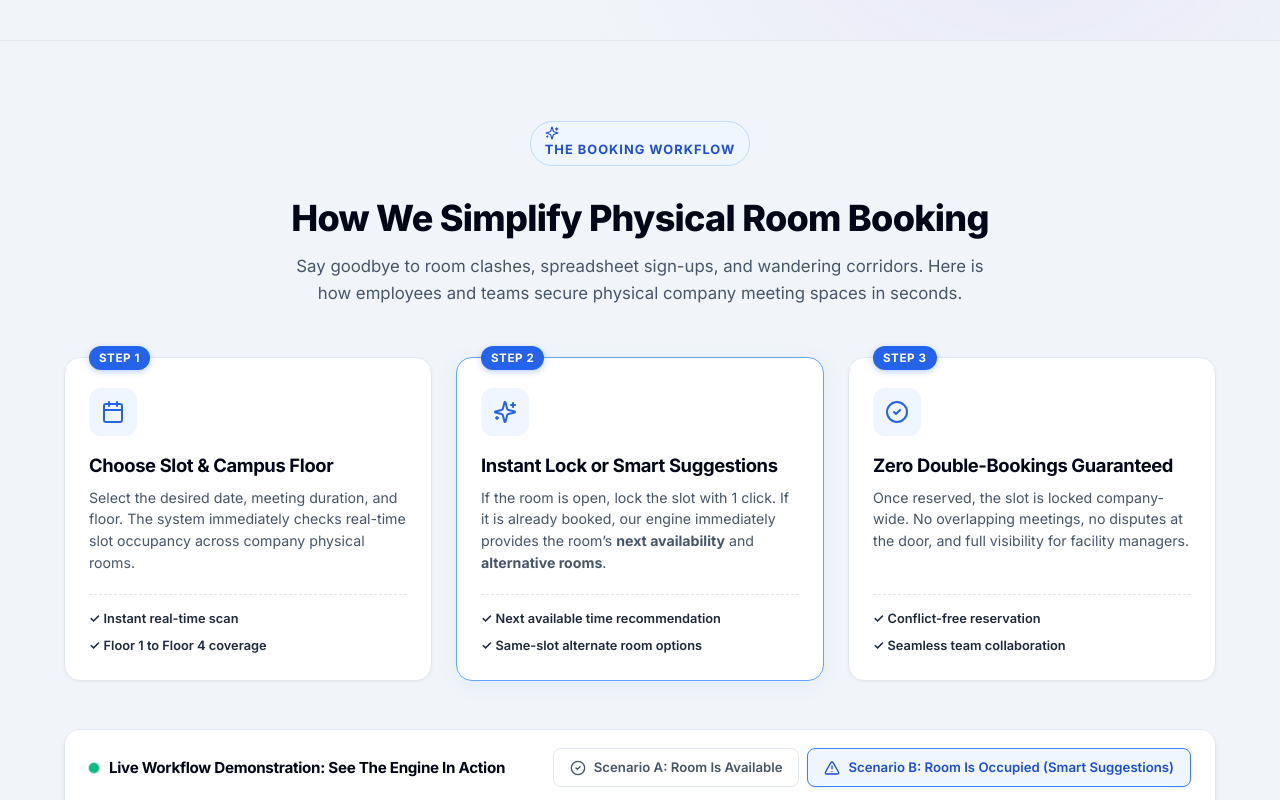
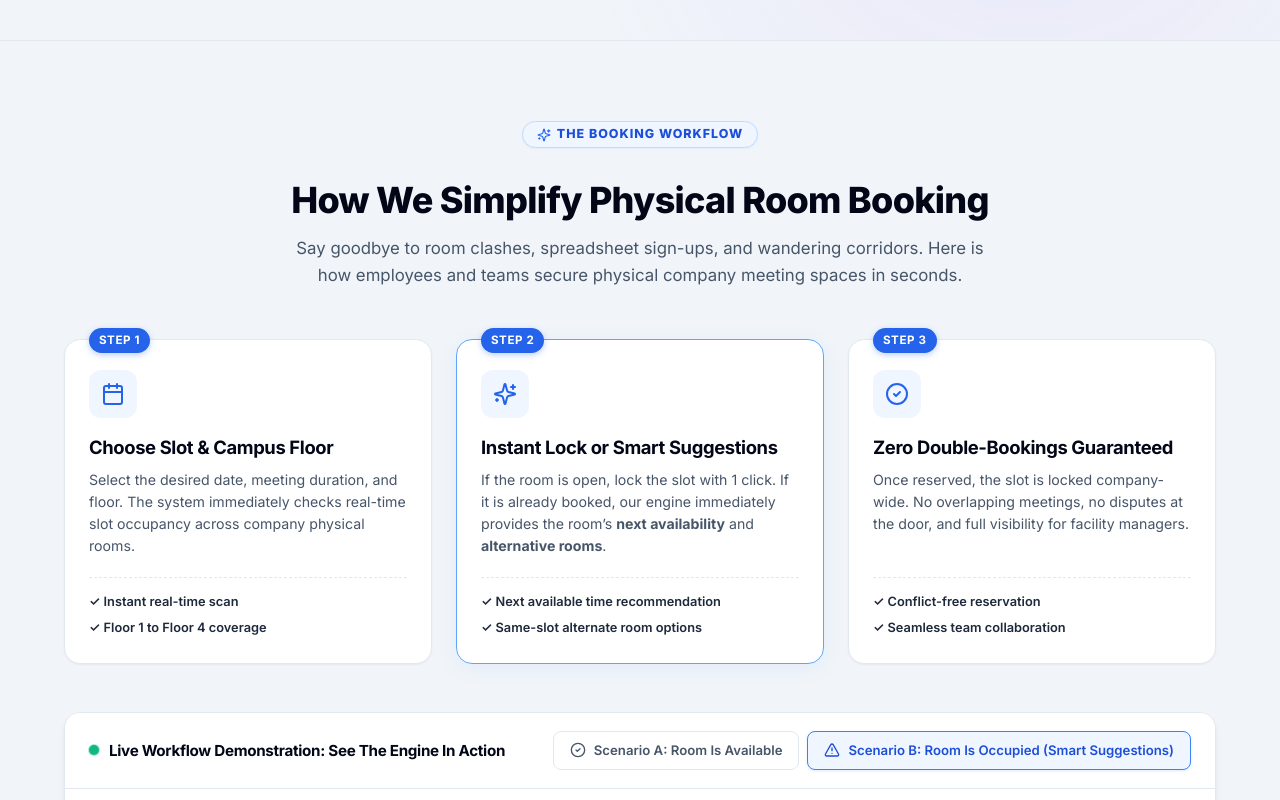
Before and after one commit to javatechgroup/room-book, a React (Vite) app in the folder frontend/: page / in a window 1280 px wide. Shown: the part 880-1680 px from the top of the page. Built offline with nearby package versions, Linux system fonts and the light colour scheme.

Commit message:
design fix

```diff
--- a/frontend/src/components/SuperAdminPortal/SuperAdminPortal.css
+++ b/frontend/src/components/SuperAdminPortal/SuperAdminPortal.css
@@ -693,11 +693,11 @@
 /* Polished Table Header */
 .superadmin-table thead th {
   background: linear-gradient(180deg, #f8fafc 0%, #f1f5f9 100%);
-  color: var(--text-faint, #64748b);
-  font-size: 0.74rem;
-  font-weight: 800;
+  color: var(--text-muted, #475569);
+  font-size: 0.76rem;
+  font-weight: 750;
   text-transform: uppercase;
-  letter-spacing: 0.07em;
+  letter-spacing: 0.06em;
   padding: 14px 18px;
   border-bottom: 1.5px solid var(--border-card);
   white-space: nowrap;
--- a/frontend/src/styles/reset.css
+++ b/frontend/src/styles/reset.css
@@ -46,10 +46,14 @@ ol {
 img,
 picture,
 video,
-canvas,
-svg {
+canvas {
   max-width: 100%;
   display: block;
+}
+
+svg {
+  display: inline-block;
+  vertical-align: middle;
 }
 
 input,
--- a/frontend/src/styles/typography.css
+++ b/frontend/src/styles/typography.css
@@ -28,35 +28,57 @@ p {
 }
 
 .section-tag {
-  display: inline-block;
-  padding: 4px 14px;
-  font-size: 0.8rem;
-  font-weight: 700;
+  display: inline-flex;
+  align-items: center;
+  justify-content: center;
+  gap: 6px;
+  padding: 5px 14px;
+  font-size: 0.78rem;
+  font-weight: 750;
   text-transform: uppercase;
   letter-spacing: 0.08em;
   color: var(--primary-700);
   background: var(--primary-50);
   border: 1px solid var(--primary-200);
-  border-radius: 999px;
+  border-radius: 9999px;
   margin-bottom: 16px;
+  line-height: 1.2;
+  white-space: nowrap;
+  box-shadow: 0 1px 2px rgba(37, 99, 235, 0.06);
+}
+
+.section-tag svg {
+  display: inline-block;
+  flex-shrink: 0;
+  color: var(--primary-600);
+}
+
+.section-tag--primary {
+  color: var(--primary-700);
+  background: var(--primary-50);
+  border-color: var(--primary-200);
 }
 
 .section-tag--light {
   background: rgba(255, 255, 255, 0.15);
-  color: rgba(255, 255, 255, 0.9);
-  border-color: rgba(255, 255, 255, 0.25);
+  color: #ffffff;
+  border-color: rgba(255, 255, 255, 0.3);
 }
 
 [data-theme='dark'] .section-tag {
+  color: var(--primary-300);
+  background: rgba(59, 130, 246, 0.12);
+  border-color: rgba(59, 130, 246, 0.3);
+}
+
+[data-theme='dark'] .section-tag svg {
   color: var(--primary-400);
-  background: rgba(59, 130, 246, 0.12);
-  border-color: rgba(59, 130, 246, 0.25);
 }
 
 [data-theme='dark'] .section-tag--light {
   background: rgba(59, 130, 246, 0.15);
-  color: var(--primary-400);
-  border-color: rgba(59, 130, 246, 0.3);
+  color: var(--primary-300);
+  border-color: rgba(59, 130, 246, 0.35);
 }
 
 .section-title {
```
